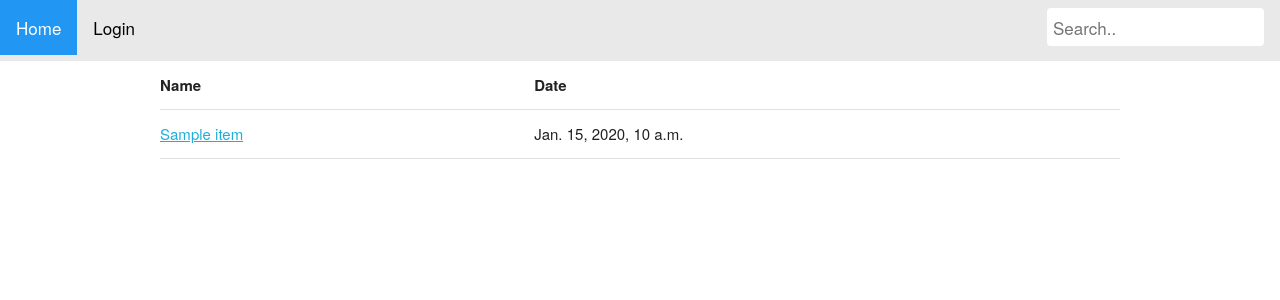
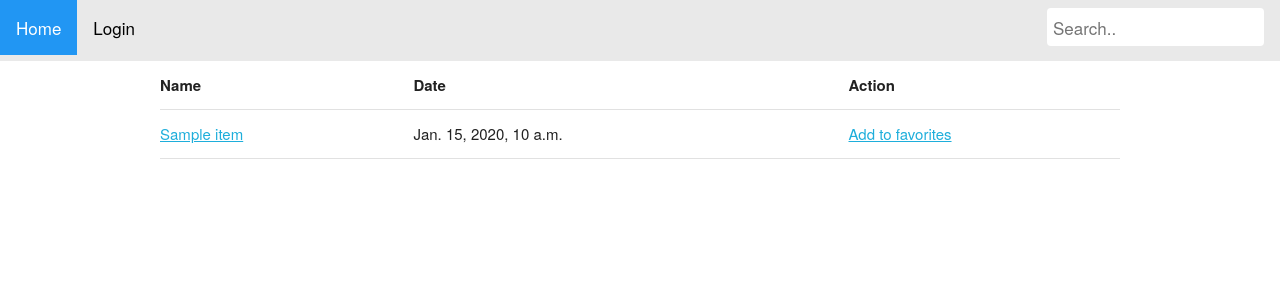
Before and after one commit to EvaKozakova26/Django_ShoppingList_BE, a Django app: page /polls/ in a window 1280 px wide. Shown: the top 300 px of the page. Run offline with Django 3.2, Linux system fonts and the light colour scheme; tables that the repository leaves empty hold one stand-in row (values such as "Sample post").

Commit message:
added permission check on click

```diff
--- a/polls/templates/polls/index.html
+++ b/polls/templates/polls/index.html
@@ -8,6 +8,16 @@
     <link rel="stylesheet" type="text/css" href="{% static 'polls/normalize.css' %}">
     <link rel="stylesheet" type="text/css" href="{% static 'polls/skeleton.css' %}">
     <title>My first django web app</title>
+
+    <script>
+        function funcNotLogged() {
+            alert("You must be logged in!");
+        }
+
+        function funcSuccess() {
+            alert("This item was added to your favorites");
+        }
+    </script>
 </head>
 <body>
 <div class="container">
@@ -17,6 +27,7 @@
             <tr>
                 <th>Name</th>
                 <th>Date</th>
+                <th>Action</th>
             </tr>
             </thead>
             <tbody>
@@ -25,7 +36,11 @@
 
                     <td><a href="{% url 'detail' item.id %}">{{ item.itemName }}</a></td>
                     <td>{{ item.date }}</td>
-
+                    {% if user.is_authenticated %}
+                        <td><a href="#" onclick="funcSuccess()">Add to favorites</a></td>
+                    {% else %}
+                        <td><a href="#" onclick="funcNotLogged()">Add to favorites</a></td>
+                    {% endif %}
                 </tr>
             {% endfor %}
             </tbody>
--- a/polls/views.py
+++ b/polls/views.py
@@ -9,7 +9,7 @@ from polls.models import Item
 
 
 def index(request):
-    latest_items_list = Item.objects.order_by('-date')[:5]
+    latest_items_list = Item.objects.order_by('-date')[:20]
     template = loader.get_template('polls/index.html')
     context = {
         'latest_items_list': latest_items_list,
```
